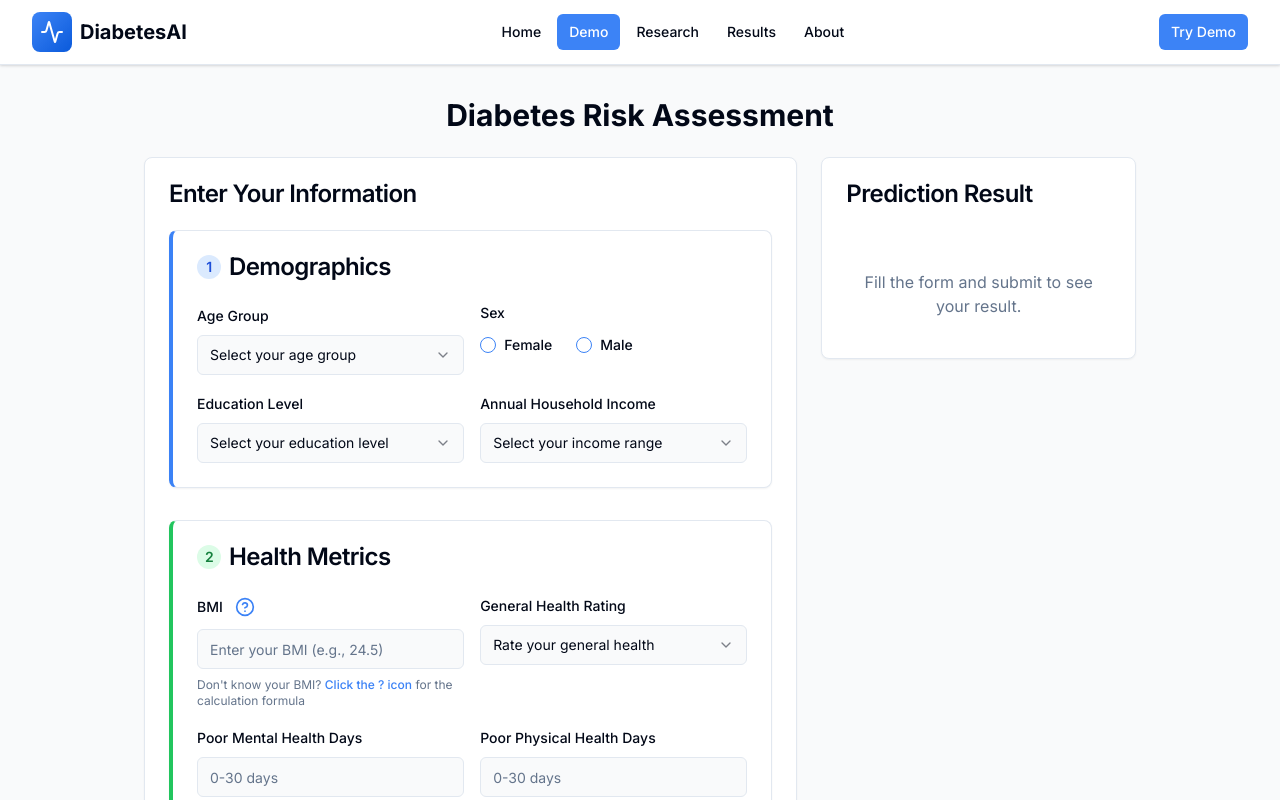
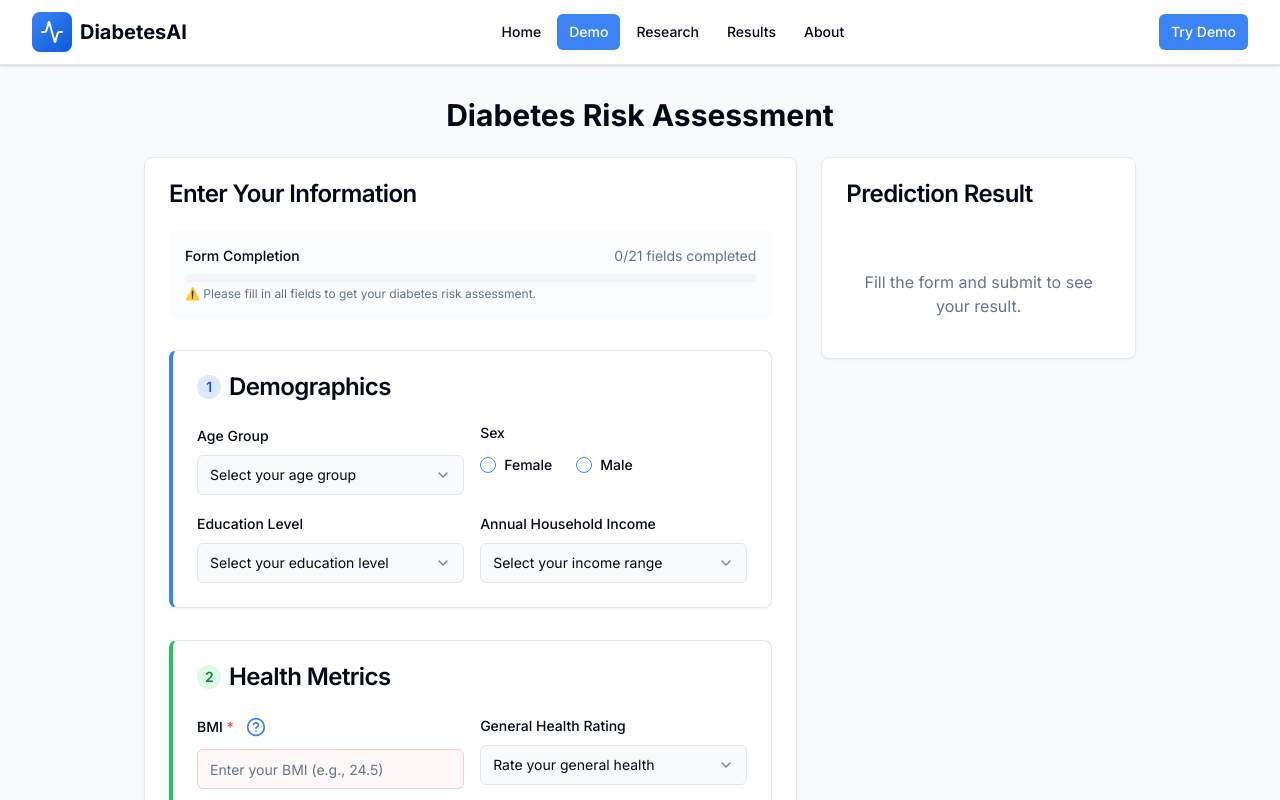
Before and after one commit to Venkat-Kolasani/type2diabetes-ai, a React (Vite) app: page /demo in a window 1280 px wide. Shown: the top 800 px of the page. Built offline with nearby package versions, Linux system fonts and the light colour scheme.

Commit message:
Add form completion validation and progress indicator to DiabetesRiskForm component

```diff
--- a/src/components/diabetes/DiabetesRiskForm.tsx
+++ b/src/components/diabetes/DiabetesRiskForm.tsx
@@ -20,6 +20,18 @@ export function DiabetesRiskForm({ form, onSubmit, isLoading, disabled }: Diabet
   const { register, handleSubmit, watch, setValue, formState: { errors } } = form;
   const watchedValues = watch();
 
+  // Check if all required fields are filled
+  const requiredFields: (keyof FormData)[] = [
+    'HighBP', 'HighChol', 'CholCheck', 'Smoker', 'Stroke', 'HeartDiseaseorAttack',
+    'PhysActivity', 'Fruits', 'Veggies', 'HvyAlcoholConsump', 'AnyHealthcare',
+    'NoDocbcCost', 'DiffWalk', 'Sex', 'BMI', 'GenHlth', 'MentHlth', 'PhysHlth',
+    'Age', 'Education', 'Income'
+  ];
+
+  const isFormComplete = requiredFields.every(field => watchedValues[field] !== null && watchedValues[field] !== undefined);
+  const completedFields = requiredFields.filter(field => watchedValues[field] !== null && watchedValues[field] !== undefined).length;
+  const completionPercentage = Math.round((completedFields / requiredFields.length) * 100);
+
   const handleRadioChange = (field: keyof FormData, value: number) => {
     setValue(field, value, { shouldValidate: true });
   };
@@ -27,6 +39,15 @@ export function DiabetesRiskForm({ form, onSubmit, isLoading, disabled }: Diabet
   const handleNumberChange = (field: keyof FormData, value: string) => {
     const numValue = value === '' ? null : Number(value);
     setValue(field, numValue, { shouldValidate: true });
+  };
+
+  const handleFormSubmit = (data: FormData) => {
+    // Double-check validation before submission
+    if (!isFormComplete) {
+      alert('Please fill in all required fields before submitting.');
+      return;
+    }
+    onSubmit(data);
   };
 
   const showBMIHelp = () => {
@@ -39,6 +60,16 @@ Weight: 70kg, Height: 1.75m
 BMI = 70 ÷ (1.75)² = 22.9
 
 Normal BMI range: 18.5 - 24.9`);
+  };
+
+  const isFieldComplete = (field: keyof FormData) => {
+    return watchedValues[field] !== null && watchedValues[field] !== undefined;
+  };
+
+  const getFieldStyle = (field: keyof FormData) => {
+    return isFieldComplete(field)
+      ? "border-green-200 bg-green-50/50"
+      : "border-red-200 bg-red-50/50";
   };
 
   const renderRadioGroup = (field: keyof FormData, label: string, options: {value: number, label: string}[]) => (
@@ -71,7 +102,26 @@ Normal BMI range: 18.5 - 24.9`);
 
   return (
     <TooltipProvider>
-      <form onSubmit={handleSubmit(onSubmit)} className="space-y-8" noValidate>
+      <form onSubmit={handleSubmit(handleFormSubmit)} className="space-y-8" noValidate>
+        {/* Progress Indicator */}
+        <div className="mb-6 p-4 bg-muted/30 rounded-lg">
+          <div className="flex items-center justify-between mb-2">
+            <span className="text-sm font-medium">Form Completion</span>
+            <span className="text-sm text-muted-foreground">
+              {completedFields}/{requiredFields.length} fields completed
+            </span>
+          </div>
+          <div className="w-full bg-muted rounded-full h-2">
+            <div
+              className="bg-primary h-2 rounded-full transition-all duration-300"
+              style={{ width: `${completionPercentage}%` }}
+            />
+          </div>
+          <p className="text-xs text-muted-foreground mt-1">
+            {isFormComplete ? '✅ All fields completed! Ready to submit.' : '⚠️ Please fill in all fields to get your diabetes risk assessment.'}
+          </p>
+        </div>
+
       {/* Demographics */}
       <Card className="border-l-4 border-l-blue-500">
         <CardHeader>
@@ -179,7 +229,7 @@ Normal BMI range: 18.5 - 24.9`);
             {/* BMI */}
             <div className="space-y-2">
               <div className="flex items-center gap-2">
-                <Label htmlFor="bmi-input">BMI</Label>
+                <Label htmlFor="bmi-input">BMI <span className="text-red-500">*</span></Label>
                 <Tooltip delayDuration={300}>
                   <TooltipTrigger asChild>
                     <button
@@ -234,7 +284,7 @@ Normal BMI range: 18.5 - 24.9`);
                 disabled={disabled}
                 placeholder="Enter your BMI (e.g., 24.5)"
                 aria-describedby="bmi-help"
-                className="focus:ring-2 focus:ring-primary"
+                className={`focus:ring-2 focus:ring-primary ${getFieldStyle('BMI')}`}
               />
               <p id="bmi-help" className="text-xs text-muted-foreground">
                 Don't know your BMI? <span className="text-blue-500 font-medium">Click the ? icon</span> for the calculation formula
@@ -378,7 +428,7 @@ Normal BMI range: 18.5 - 24.9`);
       <div className="flex justify-end pt-6">
         <Button
           type="submit"
-          disabled={isLoading || disabled}
+          disabled={isLoading || disabled || !isFormComplete}
           size="lg"
           className="min-w-[200px] focus:ring-2 focus:ring-primary focus:ring-offset-2"
         >
@@ -387,6 +437,8 @@ Normal BMI range: 18.5 - 24.9`);
               <Loader2 className="mr-2 h-4 w-4 animate-spin" aria-hidden="true" />
               <span>Analyzing...</span>
             </>
+          ) : !isFormComplete ? (
+            `Complete ${requiredFields.length - completedFields} more fields`
           ) : (
             'Get Diabetes Risk Assessment'
           )}
```
